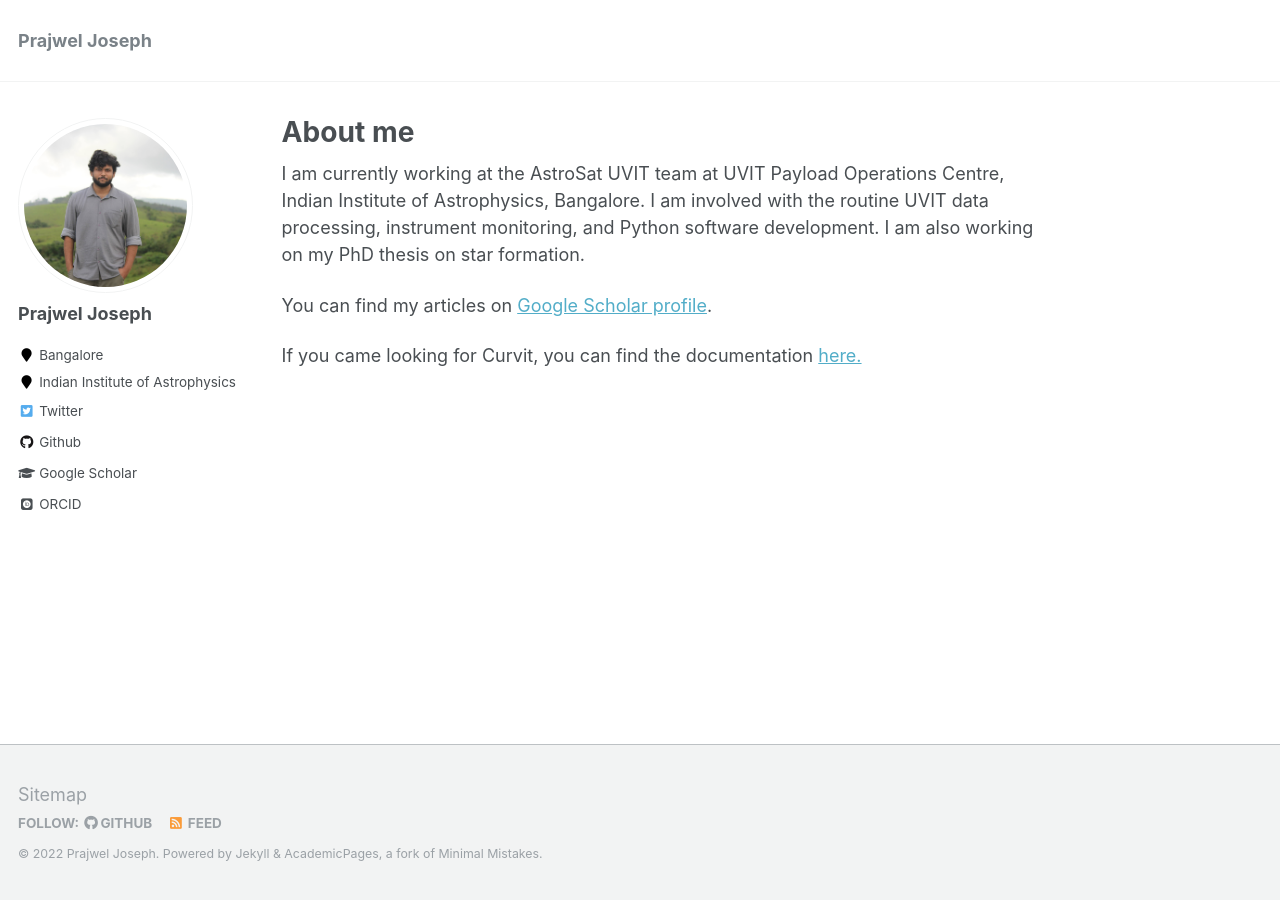
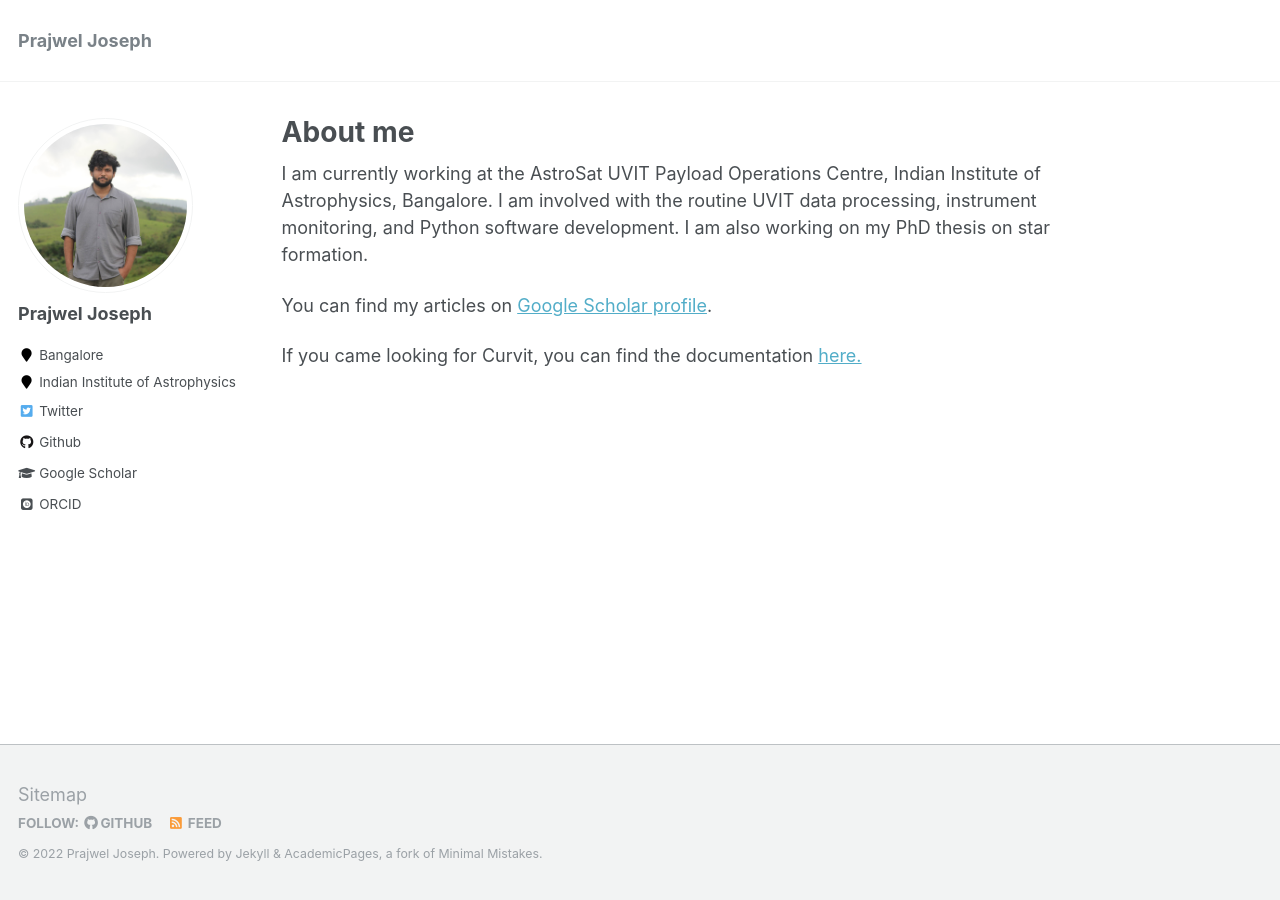
Before and after one commit to prajwel/prajwel.github.io, a Jekyll site: the page built from _pages/about.md, in a window 1280 px wide. Built offline with Jekyll 4.4.1, drawn with Linux system fonts in a browser that asks for light colours; some web fonts are replaced.

Commit message:
Update about.md

```diff
--- a/_pages/about.md
+++ b/_pages/about.md
@@ -9,7 +9,7 @@
 ---
 
 <!-- I am currently working at the AstroSat UVIT Payload Operations Centre, Indian Institute of Astrophysics, Bangalore.   -->
-I am currently working at the AstroSat UVIT team at UVIT Payload Operations Centre, Indian Institute of Astrophysics, Bangalore. I am involved with the routine UVIT data processing, instrument monitoring, and Python software development. I am also working on my PhD thesis on star formation.
+I am currently working at the AstroSat UVIT Payload Operations Centre, Indian Institute of Astrophysics, Bangalore. I am involved with the routine UVIT data processing, instrument monitoring, and Python software development. I am also working on my PhD thesis on star formation.
 
 You can find my articles on <a href="https://scholar.google.co.in/citations?user=zSnUDggAAAAJ&hl=en">Google Scholar profile</a>.
 
```
